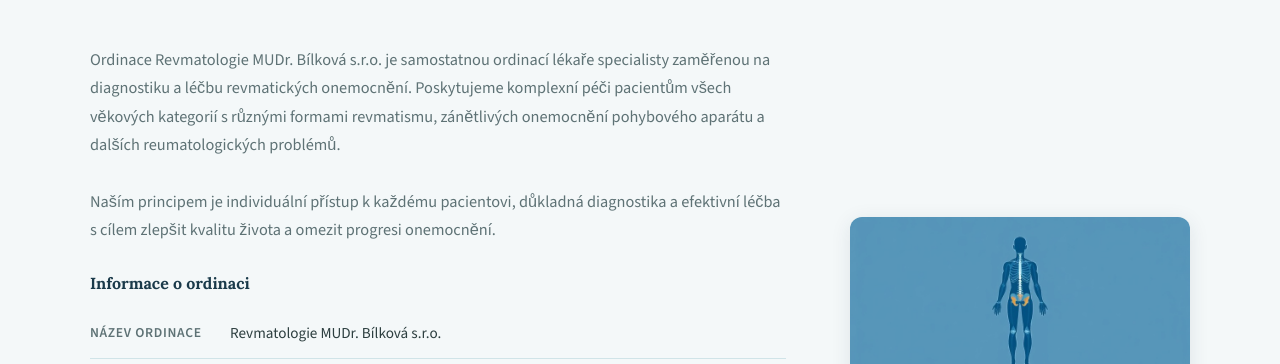
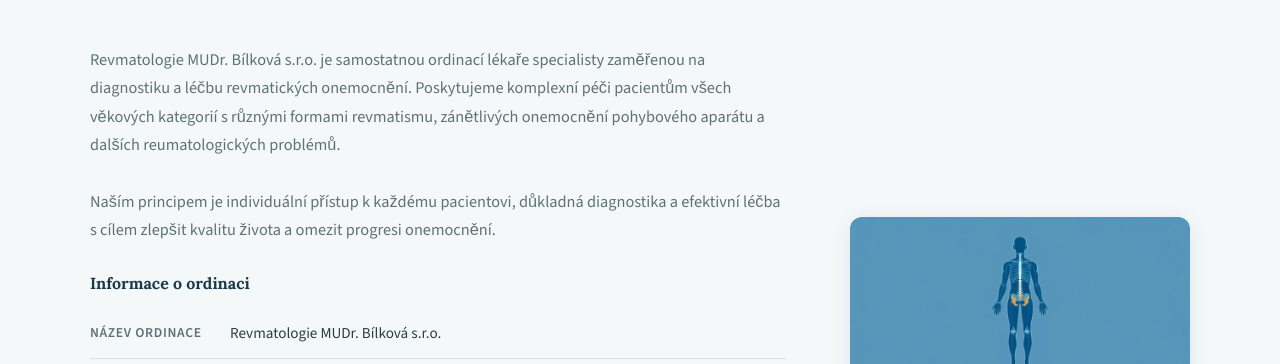
Before and after one commit to Zbysek-White/rheumatology_office_website, a plain HTML site: page index.html in a window 1280 px wide. Shown: the part 736-1100 px from the top of the page. Drawn offline with nearby package versions, Linux system fonts and the light colour scheme.

Commit message:
Correct clinic name in the description paragraph

```diff
--- a/index.html
+++ b/index.html
@@ -739,7 +739,7 @@
       <h2 class="section-title">O ordinaci</h2>
       <div class="about-grid">
         <div class="about-text">
-          <p>Ordinace Revmatologie MUDr. Bílková s.r.o. je samostatnou ordinací lékaře specialisty zaměřenou na diagnostiku a léčbu revmatických onemocnění. Poskytujeme komplexní péči pacientům všech věkových kategorií s různými formami revmatismu, zánětlivých onemocnění pohybového aparátu a dalších reumatologických problémů.</p>
+          <p>Revmatologie MUDr. Bílková s.r.o. je samostatnou ordinací lékaře specialisty zaměřenou na diagnostiku a léčbu revmatických onemocnění. Poskytujeme komplexní péči pacientům všech věkových kategorií s různými formami revmatismu, zánětlivých onemocnění pohybového aparátu a dalších reumatologických problémů.</p>
           <p>Naším principem je individuální přístup k každému pacientovi, důkladná diagnostika a efektivní léčba s cílem zlepšit kvalitu života a omezit progresi onemocnění.</p>
 
           <h3 style="font-size:1rem;color:var(--navy);margin-bottom:16px;margin-top:8px;">Informace o ordinaci</h3>
```
